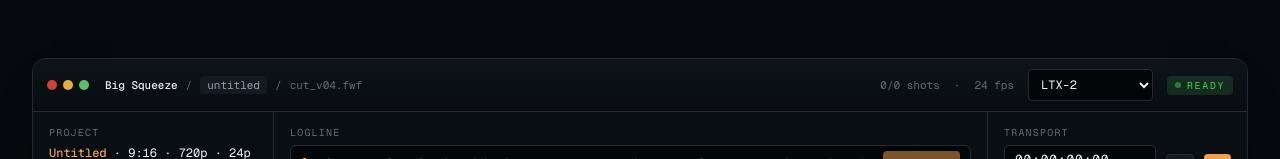
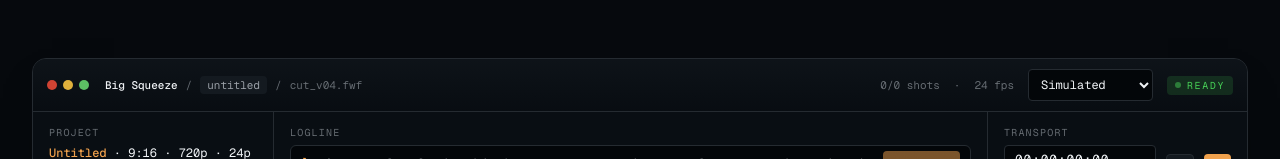
Before and after one commit to ayudhinc/bigsqueeze, a Next.js app: page / in a window 1280 px wide. Shown: the part 527-686 px from the top of the page. Built offline with nearby package versions, Linux system fonts and the light colour scheme.

Commit message:
Revert default provider back to simulated

```diff
--- a/components/studio.tsx
+++ b/components/studio.tsx
@@ -183,7 +183,7 @@ export function Studio({ tweaks, mode = "demo" }: { tweaks: Tweaks; mode?: "demo
   liveShotsRef.current = liveShots;
   const [pipelineError, setPipelineError] = useState<string | null>(null);
   const [filmUrl, setFilmUrl] = useState<string | null>(null);
-  const [provider, setProvider] = useState("fal/ltx-2");
+  const [provider, setProvider] = useState("simulated");
   const [aspect, setAspect] = useState("9:16");
   const [resolution, setResolution] = useState("720p");
   const [targetLength, setTargetLength] = useState("5s");
```
